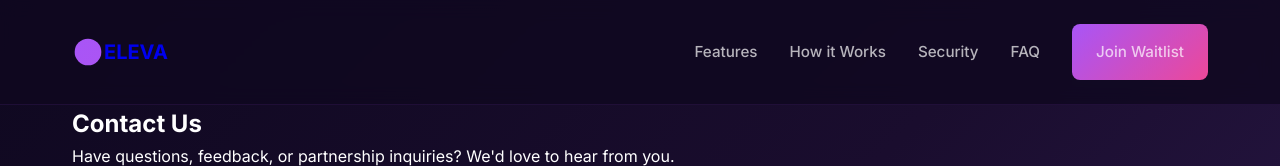
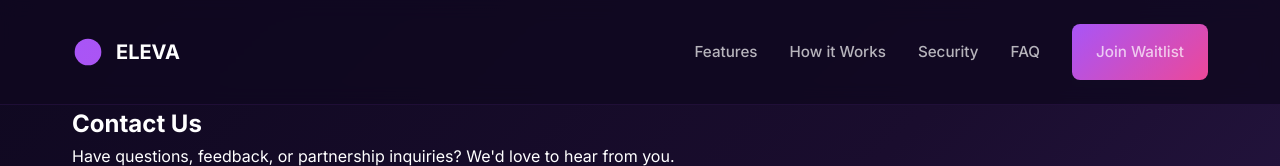
Before and after one commit to Eleva-Health/eleva-health.github.io, a plain HTML site: page contact.html in a window 1280 px wide. Shown: the top 166 px of the page. Drawn offline with Linux system fonts and the light colour scheme.

Commit message:
refactor(ui): simplify logo markup in contact page navigation
Signed-off-by: Harsh Rajgor <harshrajgor996@gmail.com>

```diff
--- a/contact.html
+++ b/contact.html
@@ -18,8 +18,7 @@
     <!-- Navigation -->
     <nav class="navbar">
         <div class="container nav-container">
-            <div class="logo">
-                <a href="index.html" style="display: flex; align-items: center; text-decoration: none;">
+            <a href="index.html" class="logo">
                 <svg class="logo-icon" viewBox="0 0 24 24" fill="none" xmlns="http://www.w3.org/2000/svg">
                     <circle cx="12" cy="12" r="10" fill="url(#gradient)" />
                     <defs>
@@ -31,7 +30,6 @@
                 </svg>
                 <span class="logo-text">ELEVA</span>
             </a>
-            </div>
             <button class="mobile-menu-toggle" aria-label="Toggle menu">
                 <span></span>
                 <span></span>
```
Lines whose indentation alone changed are shown as unchanged.
